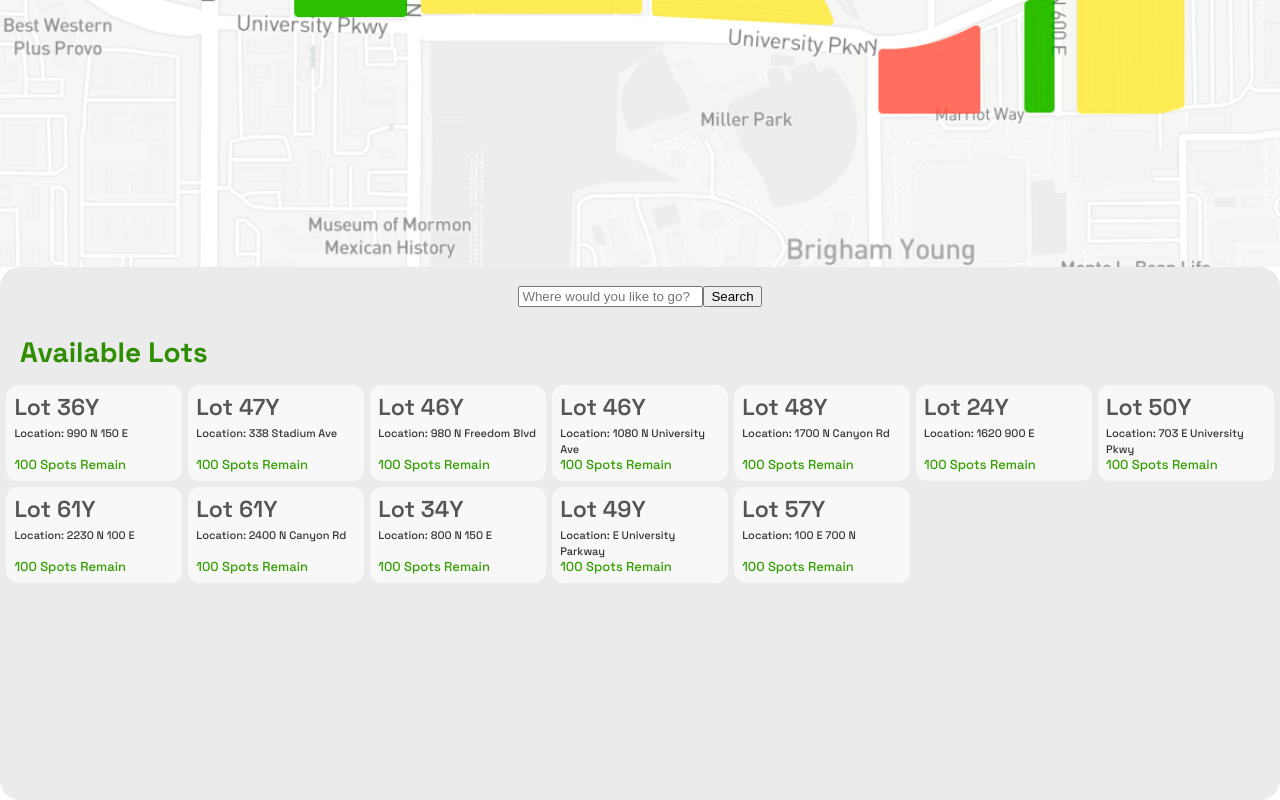
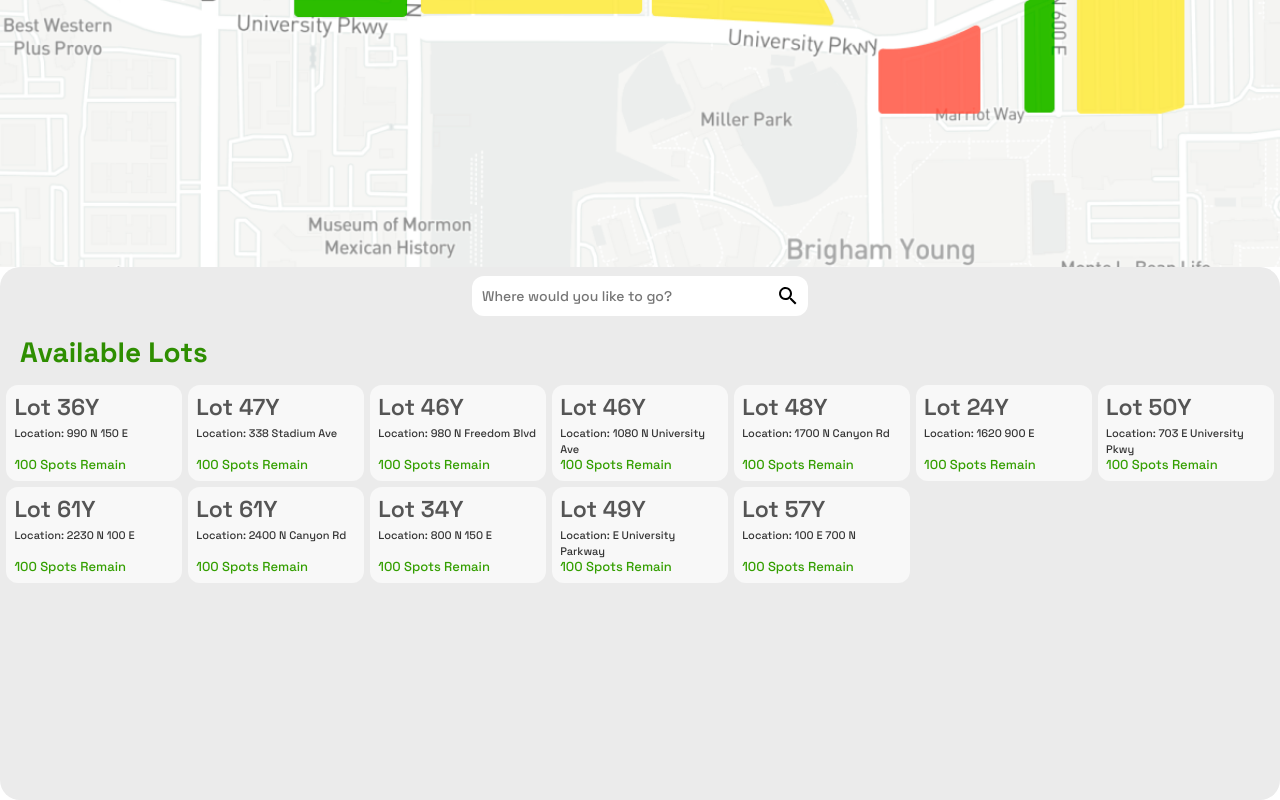
Before and after one commit to bauchdj/hackathon-sandbox-2024, a React (Vite) app: page / in a window 1280 px wide. Built offline with nearby package versions, Linux system fonts and the light colour scheme.

Commit message:
adding filter to main

```diff
--- a/src/App.css
+++ b/src/App.css
@@ -1,4 +1,37 @@
 @import url('https://fonts.googleapis.com/css2?family=Space+Grotesk:wght@400;500;600;700&display=swap');
+
+.search-input-container {
+	color: #000;
+	font-family: "Space Grotesk";
+	font-size: 14px;
+	font-style: normal;
+	font-weight: 500;
+	line-height: normal;
+}
+
+.search-input-dimensions {
+	width: calc(100% - 24px);
+	border: none;
+	outline: none;
+}
+
+.search-svg-dimensions {
+	width: 24px;
+	height: 24px;
+	flex-shrink: 0;
+	cursor: pointer;
+}
+
+.bar-style {
+	width: 20rem;
+	background-color: white;
+	border: none;
+	padding: 0.5rem;
+	display: flex;
+	justify-Content: space-between;
+	align-Items: center;
+	border-radius: 12px;
+}
 
 .grid {
 	display: grid;
--- a/src/App.jsx
+++ b/src/App.jsx
@@ -1,8 +1,8 @@
 import React, { useState } from 'react';
 import mapImage from './assets/map.png';
 import detailsImage from './assets/details.png';
-// import detailsImage from './assets/details.png';
 
+/*
 function SearchComponent() {
 	// State to keep track of the search input
 	const [searchTerm, setSearchTerm] = useState('');
@@ -34,6 +34,34 @@ function SearchComponent() {
 		</div>
 	);
 }
+*/
+
+const SearchComponent = ({ searchTerm, setSearchTerm, onSearch }) => {
+
+	const handleInputChange = (event) => {
+		event.stopPropagation();
+		const value = event.target.value;
+		setSearchTerm(value);
+		console.log(searchTerm, value);
+	};
+
+	return (
+		<div className='bar-style'>
+			<input
+				className="search-input-container search-input-dimensions"
+				key="search-bar"
+				value={searchTerm}
+				placeholder="Where would you like to go?"
+				onChange={handleInputChange}
+			/>
+			<div className="search-svg-dimensions" onClick={ event => { onSearch(searchTerm) } }>
+				<svg xmlns="http://www.w3.org/2000/svg" width="24" height="24" viewBox="0 0 24 24" fill="none">
+					<path d="M15.5 14H14.71L14.43 13.73C15.4439 12.554 16.0011 11.0527 16 9.5C16 8.21442 15.6188 6.95772 14.9046 5.8888C14.1903 4.81988 13.1752 3.98676 11.9874 3.49479C10.7997 3.00282 9.49279 2.87409 8.23191 3.1249C6.97104 3.3757 5.81285 3.99477 4.9038 4.90381C3.99476 5.81285 3.3757 6.97104 3.12489 8.23192C2.87409 9.49279 3.00281 10.7997 3.49478 11.9874C3.98675 13.1752 4.81987 14.1903 5.88879 14.9046C6.95771 15.6188 8.21442 16 9.5 16C11.11 16 12.59 15.41 13.73 14.43L14 14.71V15.5L19 20.49L20.49 19L15.5 14ZM9.5 14C7.01 14 5 11.99 5 9.5C5 7.01 7.01 5 9.5 5C11.99 5 14 7.01 14 9.5C14 11.99 11.99 14 9.5 14Z" fill="black" />
+				</svg>
+			</div>
+		</div>
+	);
+};
 
 
 function Popup({ imageUrl, onClose }) {
@@ -45,20 +73,9 @@ function Popup({ imageUrl, onClose }) {
 }
 
 function Tile(props) {
-    const [isPopupVisible, setIsPopupVisible] = useState(false);
-
-    const showPopup = () => {
-        setIsPopupVisible(true);
-    };
-
-    const closePopup = () => {
-        setIsPopupVisible(false);
-    };
-
 return (
 	<div className="tile-outer-div">
-		{isPopupVisible && <Popup imageUrl={detailsImage} onClose={() => closePopup()} />}
-		<div className="tile-body" onClick={ () => { setTimeout(showPopup, 100) } }>
+		<div className="tile-body" onClick={ () => { setTimeout(props.showPopup, 100) } }>
 			<div style={{
 				alignSelf: 'stretch',
 				height: '64px',
@@ -105,21 +122,7 @@ return (
 )
 }
 
-function TileRow(props) {
-return (
-		<li>
-			<div className="flex-r">
-				<div className="spacer"></div>
-				<Tile {...props}/>
-				<div className="spacer"></div>
-				<Tile {...props}/>
-				<div className="spacer"></div>
-			</div>
-		</li>
-)
-}
-
-function LotTiles() {
+function LotTiles({ showPopup, filterTerm }) {
 	const tileData = [
 		{ lot: '36', addy: '990 N 150 E' },
 		{ lot: '47', addy: '338 Stadium Ave' },
@@ -135,6 +138,11 @@ function LotTiles() {
 		{ lot: '57', addy: '100 E 700 N' }
 	];
 
+		/*
+		{tileData.filter(lotObj => {
+			filterTerm && (lotObj.lot.includes(filterTerm.toLowerCase()) || lotObj.addy.toLowerCase().includes(filterTerm.toLowerCase()))
+		}).map((item, index) => (
+		*/
 return (
 	<ul className="blocks grid">
 		{tileData.map((item, index) => (
@@ -143,6 +151,7 @@ return (
 				lot={item.lot}
 				addy={`Location: ${item.addy}`}
 				spots="100"
+				showPopup={showPopup}
 			/>
 		))}
 	</ul>
@@ -150,8 +159,31 @@ return (
 }
 
 function App() {
+	const [searchTerm, setSearchTerm] = useState('');
+	const [filterTerm, setFilterTerm] = useState(null);
+	const [isPopupVisible, setIsPopupVisible] = useState(false);
+
+	const onInputChange = event => {
+		const value = event.target.value;
+		setSearchTerm(value);
+	};
+
+	const onSearch = () => {
+		setFilterTerm(filterTerm);
+		console.log("Filter value:", filterTerm);
+	};
+
+	const showPopup = () => {
+		setIsPopupVisible(true);
+	};
+
+	const closePopup = () => {
+		setIsPopupVisible(false);
+	};
+
 	return (
 		<div id="body" className="flex-c">
+			{isPopupVisible && <Popup imageUrl={detailsImage} onClose={() => closePopup()} />}
 			<div className="flex-1 overflow-hidden">
 				<img id="map-img" src={mapImage} alt="Parking Lot Map" />
 			</div>
@@ -159,7 +191,7 @@ function App() {
 				<div className="lower-container flex-c">
 					<div className="flex-1 overflow-hidden">
 						<div className="h-100 flex-c center-x center-y">
-							<SearchComponent/>
+							<SearchComponent onSearch={onSearch} setFilterTerm={setFilterTerm}/>
 						</div>
 					</div>
 					<div className="flex-8 overflow-hidden">
@@ -168,7 +200,7 @@ function App() {
 								<div id="lot-list-title">Available Lots</div>
 							</div>
 							<div className="flex-8 overflow-auto">
-								<LotTiles/>
+								<LotTiles showPopup={showPopup} filterTerm={filterTerm}/>
 							</div>
 						</div>
 					</div>
```
Lines whose indentation alone changed are shown as unchanged.
